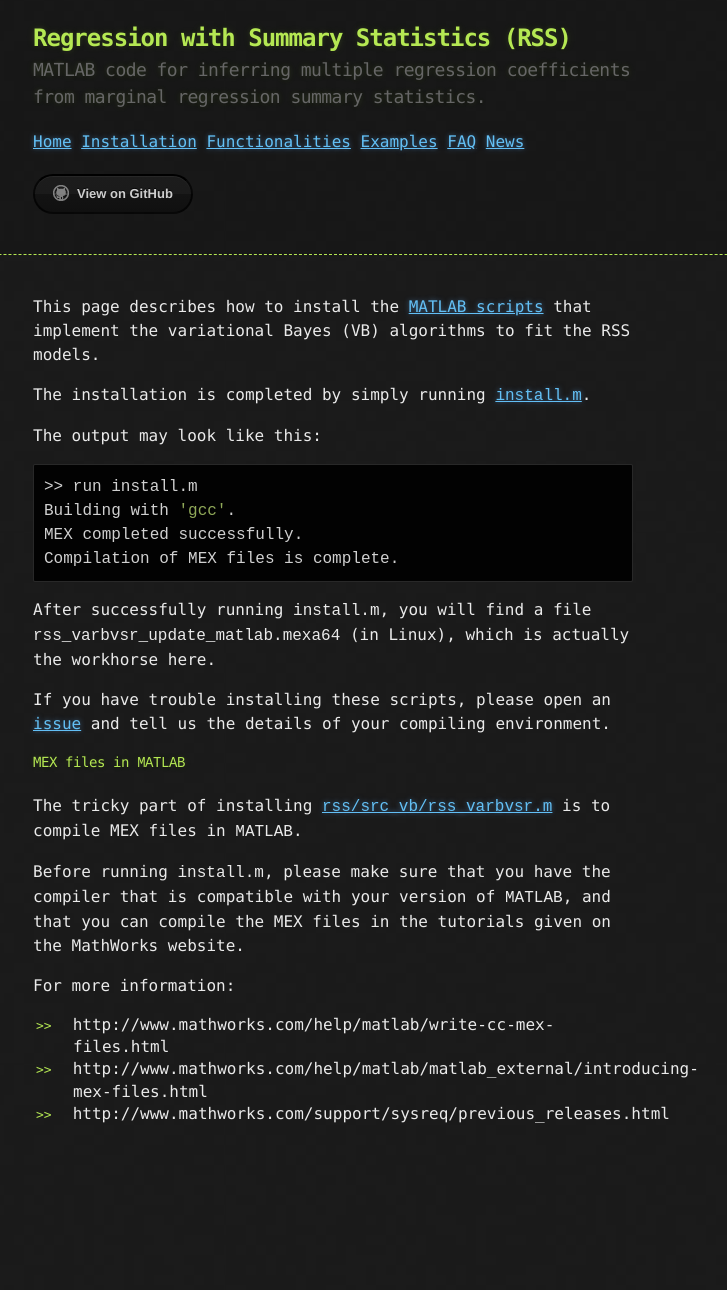
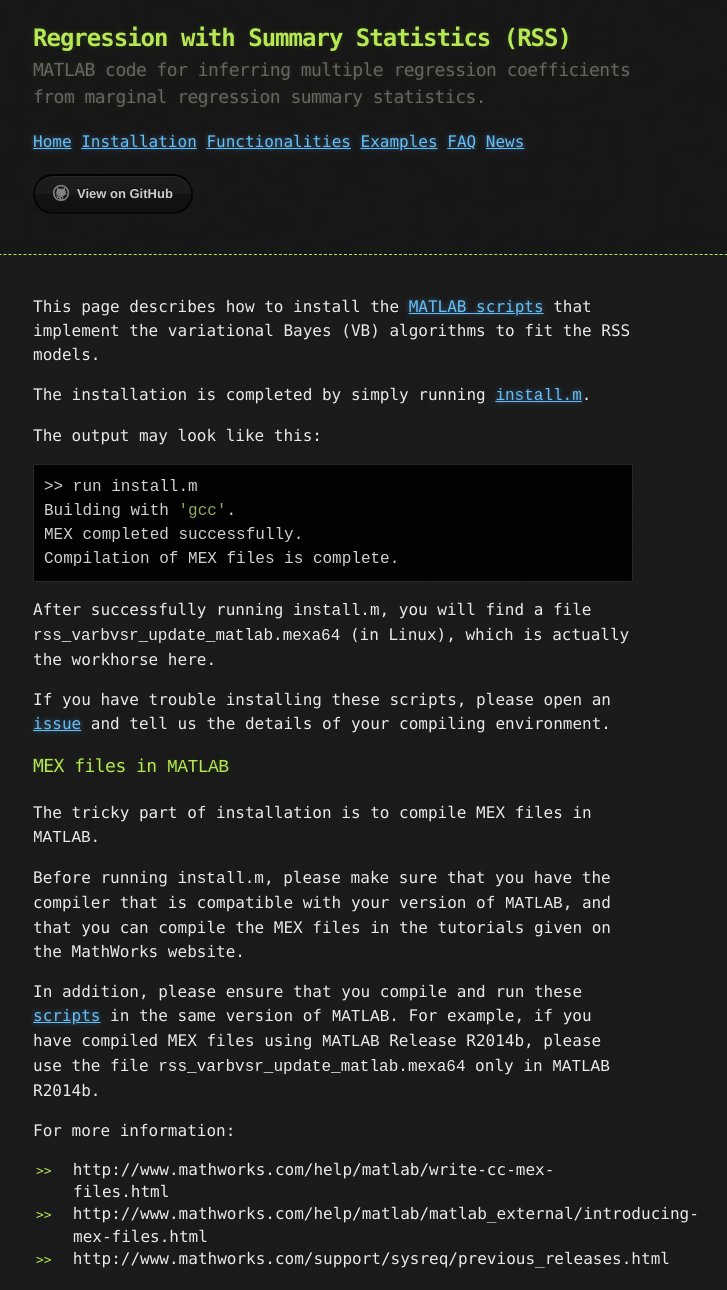
Before and after one commit to stephenslab/rss, a Jekyll site: the page built from docs/RSS-via-VB.md, in a window 1280 px wide. Shown: the whole page, without its empty margins (307-1034 px from the left). Built offline with Jekyll 4.4.1, drawn with Linux system fonts in a browser that asks for light colours; our own code applies the rules of GitHub Pages for plain Markdown files; before the commit the page ends 1145 px from its top, so only the background shows below that.

Commit message:
add mex version compa notes

````diff
--- a/docs/RSS-via-VB.md
+++ b/docs/RSS-via-VB.md
@@ -3,6 +3,7 @@
 The installation is completed by simply running [`install.m`](https://github.com/stephenslab/rss/blob/master/src_vb/install.m).
 
 The output may look like this:
+
 ```matlab
 >> run install.m
 Building with 'gcc'.
@@ -14,11 +15,17 @@
 
 If you have trouble installing these scripts, please open an [issue](https://github.com/stephenslab/rss/issues) and tell us the details of your compiling environment.
 
-#### MEX files in `MATLAB`
+### MEX files in `MATLAB`
 
-The tricky part of installing [`rss/src_vb/rss_varbvsr.m`](https://github.com/stephenslab/rss/blob/master/src_vb/rss_varbvsr.m) is to compile MEX files in `MATLAB`.
+The tricky part of installation is to compile MEX files in `MATLAB`.
 
 Before running `install.m`, please make sure that you have the compiler that is compatible with your version of `MATLAB`, and that you can compile the MEX files in the tutorials given on the MathWorks website.
+
+In addition, please ensure that you compile and run these
+[scripts](https://github.com/stephenslab/rss/tree/master/src_vb)
+in the same version of `MATLAB`.
+For example, if you have compiled MEX files using `MATLAB` Release R2014b,
+please use the file `rss_varbvsr_update_matlab.mexa64` only in `MATLAB` R2014b.
 
 For more information:
 - http://www.mathworks.com/help/matlab/write-cc-mex-files.html
````
